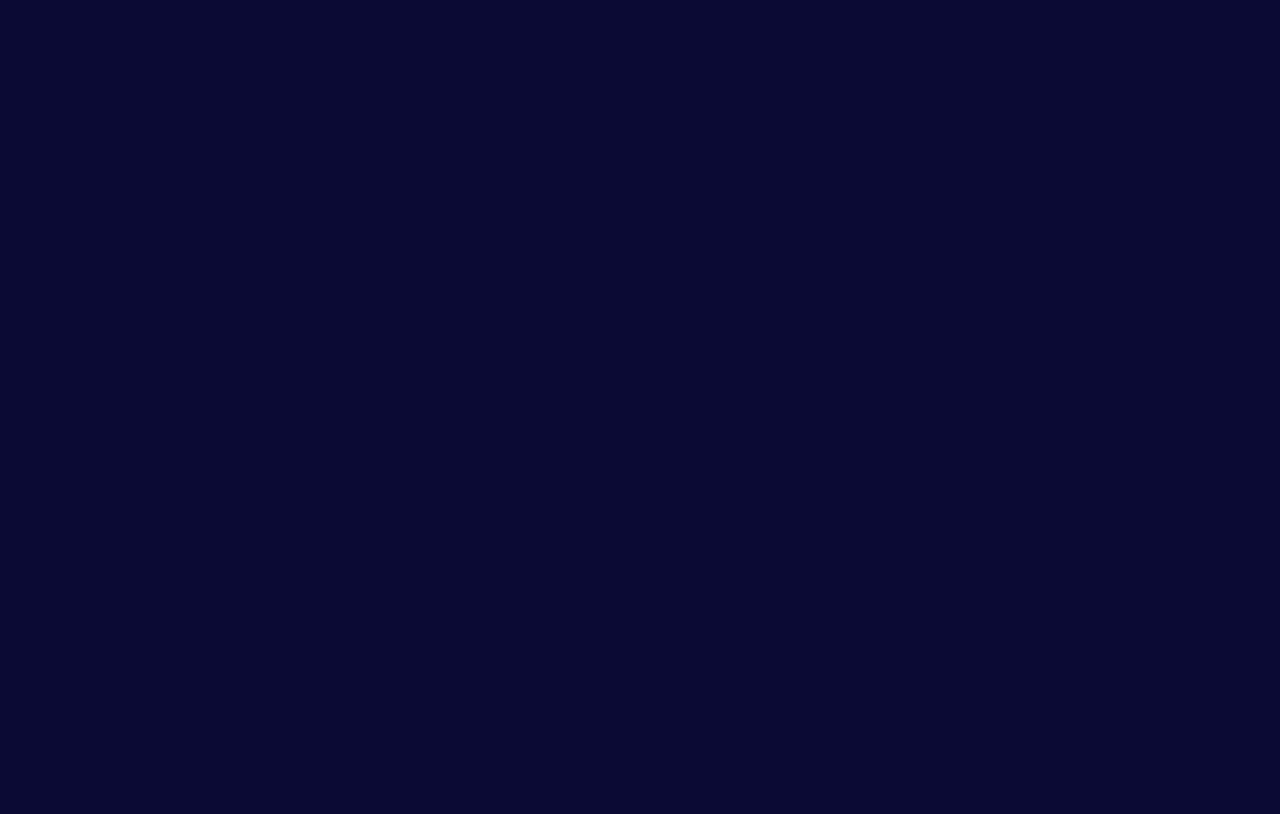
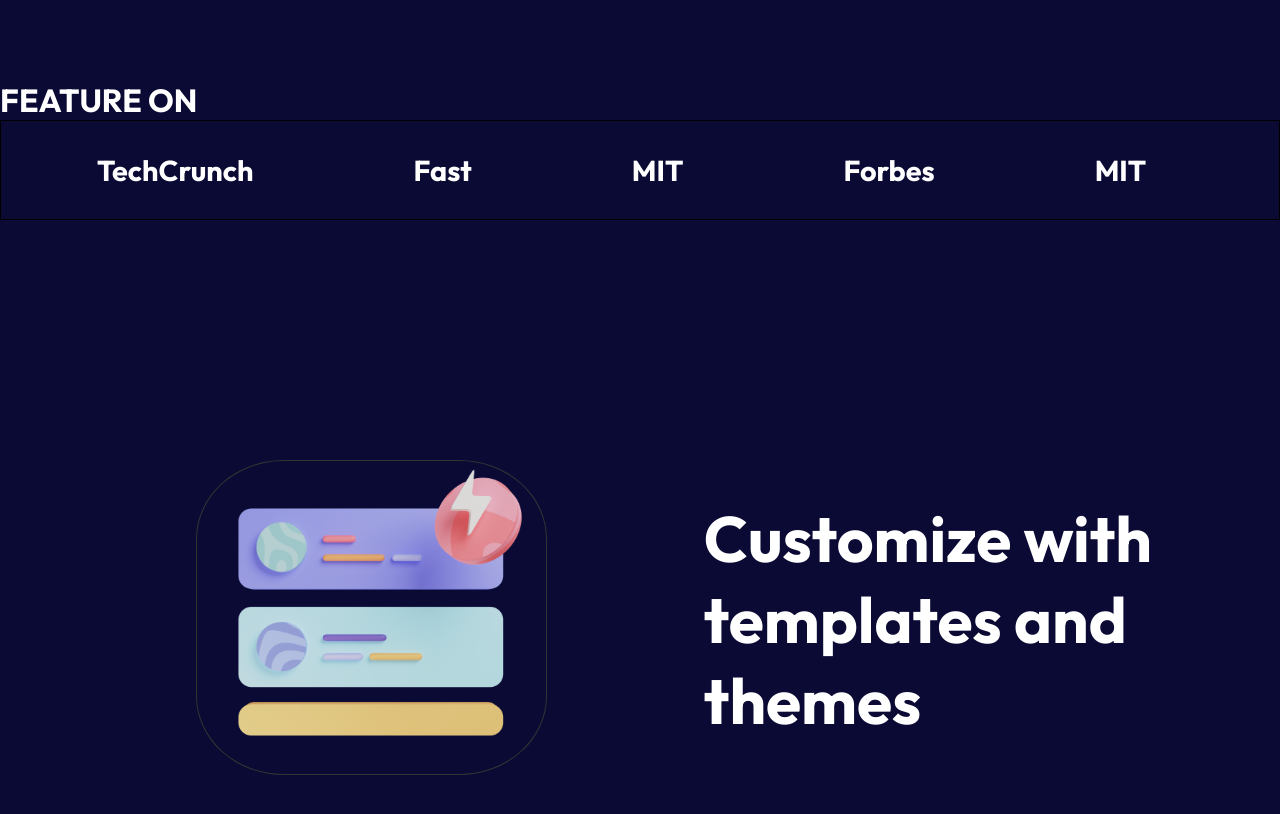
Before and after one commit to VGandhi27/Resume-Building, a React (Create React App) app: page / in a window 1280 px wide. Shown: the part 580-1394 px from the top of the page. Before the commit the page ends 800 px from the top, so only its background shows below. Built offline with nearby package versions, Linux system fonts and the light colour scheme; a web font is replaced by a local one.

Commit message:
feature update

```diff
--- a/src/components/Features.js
+++ b/src/components/Features.js
@@ -13,14 +13,14 @@ const Navbar = () => {
     <>
     <div className="feature">
      <h1>FEATURE ON</h1>
-    <div className={"header2 header-bg"}>
+    <div className={"header2 header-bgas"}>
 
            <ul className={"nav-menu1 "} style={{fontSize:"1.2rem"}}>
         <li>
           <Link to="/"> <h2>TechCrunch</h2> </Link>
           </li>
           <li>
-          <Link to="/about"><h2>Fast Company</h2> </Link>
+          <Link to="/about"><h2>Fast </h2> </Link>
           </li>
           <li>
           <Link to="/project"> <h2>MIT</h2> </Link>
@@ -28,7 +28,12 @@ const Navbar = () => {
           <li>
           <Link to="/contact"> <h2>Forbes</h2> </Link>
           </li>
-
+          <li>
+          <Link to="/project"> <h2>MIT</h2> </Link>
+          </li>
+          <li>
+          <Link to="/contact"> <h2>Forbes</h2> </Link>
+          </li>
 
         </ul>
 
--- a/src/components/FeaturesStyle.css
+++ b/src/components/FeaturesStyle.css
@@ -3,7 +3,7 @@
     justify-content: space-between;
     align-items: center;
     padding: 1rem;
-    position: absolute;
+    position: relative;
     width:100%;
     height: 90px;
     z-index: 10;
@@ -15,10 +15,17 @@
     margin: 2rem 2rem;
     padding-left:2rem ;
 }
-.header-bg{
-     background-color: rgba(128, 161, 194, 0.4);
+.header-bgas{
+     /* background-color: rgba(9, 2, 39, 0.4); */
      transition: 0.5s;
      margin-bottom: 6rem;
+     /* overflow-x: auto; */
+     /* background-color: lightblue; */
+border: 1px solid black;
+height: 100px;
+width: 100%;
+overflow-x: scroll;
+
 }
 
 .nav-menu1{
@@ -37,13 +44,13 @@
 
 @media screen and (max-width: 1040px){
     .header2{
-        display: none;
+        /* display: none; */
         justify-content: space-between;
         align-items: center;
         padding: 1rem;
         /* position: absolute; */
         width:100%;
-        height: 90px;
+        height: 100px;
         z-index: 10;
         font-size: small;
 
--- a/src/components/HeroImg3.js
+++ b/src/components/HeroImg3.js
@@ -9,7 +9,7 @@ const HeroImg2 = () => {
     {/* <h1>Features</h1> */}
     <div className="brief">
 
-      <div className="left">
+      <div className="left3">
       <div className="img-container">
           <div className="img-stack top">
             <img
@@ -21,7 +21,7 @@ const HeroImg2 = () => {
           </div>
         </div>
       </div>
-      <div className="right">
+      <div className="right3">
         <h1>Customize with </h1>
         <h1> templates and  </h1>
         <h1>themes</h1>
--- a/src/components/HeroImg3Style.css
+++ b/src/components/HeroImg3Style.css
@@ -11,22 +11,22 @@
 
 }
 
-.brief .left{
+.brief .left3{
     text-align: left;
     margin: auto;
     padding: 5rem;
     max-width: 550px;
 }
-.brief .right{
+.brief .right3{
     max-width: 600px;
 
 }
-.brief .right p{
+.brief .right3 p{
     font-size: 1.6rem;
     margin: 0.8rem 0;
     color: #FFFFFF;
 }
-.brief .right ul li{
+.brief .right3 ul li{
    margin:5rem 0;
    text-align: left;
    font-size: large;
@@ -34,11 +34,11 @@
    color: pink;
 }
 
-.brief .right h1{
+.brief .right3 h1{
 
     font-size: 4rem;
 }
-.brief .right h3{
+.brief .right3 h3{
     font-size: 2rem;
     padding: 6px 0;
     color: #fff;
@@ -53,13 +53,13 @@ button span{
     margin-top: 2rem;
     margin-bottom: 2rem;
 }
-/* .brief .left .btn{
+/* .brief .left3 .btn{
     display: flex;
     justify-content: space-between;
     padding: 0.5rem 0;
 }
 
-.brief .left .btn .btn-light{
+.brief .left3 .btn .btn-light{
     padding: 0.5rem 1rem;
 } */
 button .toeng {
@@ -74,7 +74,7 @@ button .toeng {
     display: inline;
   }
 
-  .left-img{
+  .left3-img{
     padding-top: 1rem;
   border-radius:"25px";
   text-align: center;
@@ -82,7 +82,7 @@ button .toeng {
 
 }
 
-.left .img-container{
+.left3 .img-container{
     display: grid;
     grid-template-columns: 1fr;
     position: relative;
@@ -91,7 +91,7 @@ button .toeng {
 
 }
 
-.right h2{
+.right3 h2{
     color: #fff;
     text-align: center;
 
@@ -109,28 +109,28 @@ button .toeng {
 }
 
 
-/* .right .top{
+/* .right3 .top{
     grid-column:1/span 8 ;
     grid-row: 1;
     padding-top: 20%;
     z-index: 6;
 } */
 
-.left .bottom{
+.left3 .bottom{
     grid-column:4/ -1 ;
     grid-row: 1;
     z-index: 5;
 }
 @media screen and (max-width:740px){
-    .img-stack{
+    /* .img-stack{
         display: none;
 
-    }
-    .brief .left p{
+    } */
+    .brief .left3 p{
         font-size: 1.2rem;
 
     }
-    .brief .left h1{
+    .brief .left3 h1{
         font-size: 3rem;
     }
 
--- a/src/components/Navbar.js
+++ b/src/components/Navbar.js
@@ -44,12 +44,12 @@ const Navbar = () => {
           {/* <li>
           <Link to="/timelines"> Timelines </Link>
           </li> */}
-          {/* <li>
+          <li>
           <Link to="/blog"> <a href=""><FaGithub size={30} style={{color:"#fff"}} /></a> </Link>
           </li>
           <li>
           <Link to="/Login"> Login </Link>
-          </li> */}
+          </li>
 
         </ul>
 
--- a/src/routes/Home.js
+++ b/src/routes/Home.js
@@ -1,19 +1,18 @@
 import React from 'react'
 import Navbar from '../components/Navbar'
 import HeroImg2 from '../components/HeroImg2'
-// import HeroImg3 from '../components/HeroImg3'
+import HeroImg3 from '../components/HeroImg3'
 // import HeroImg4 from '../components/HeroImg4'
-// import Features from '../components/Features'
+import Features from '../components/Features'
 // import Testimonial from '../components/Testimonial'
 
 const Home = () => {
   return (
     <div>
        <Navbar/>
-        <HeroImg2/>
-       {/* <Features/>
-       <Features/> */}
-       {/* <HeroImg3/> */}
+       <HeroImg2/>
+       <Features/>
+       <HeroImg3/>
        {/* <HeroImg4/> */}
        {/* <Testimonial/> */}
     </div>
```
